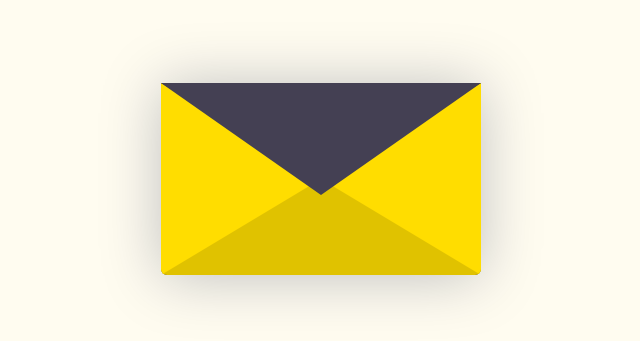
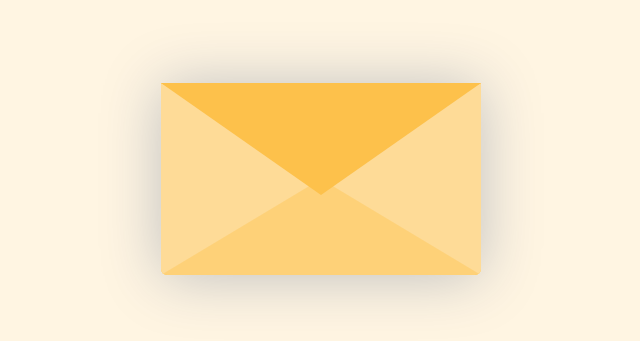
Before and after one commit to himayand21/greeting-card, a React (Create React App) app: page / in a window 1280 px wide. Shown: the part 221-562 px from the top of the page, without its empty margins (319-959 px from the left). Built offline with nearby package versions, Linux system fonts and the light colour scheme.

Commit message:
feat(ui): appears and scales

```diff
--- a/src/styles/components/envelope.scss
+++ b/src/styles/components/envelope.scss
@@ -1,11 +1,12 @@
 @import "./letter.scss";
+
 @mixin envelope-style($env-width) {
     $env-height: 0.6 * $env-width;
     .envlope-wrapper {
         height: $env-height;
         position: relative;
+        @include appear-scale();
         @include letter-styles($env-width, $env-height);
-
         &.open {
             .envelope {
                 .front {
@@ -16,8 +17,6 @@
             }
             .letter {
                 @include go-up-scale4($env-height);
-            }
-            .letter {
                 .back {
                     @include flip-card;
                 }
@@ -31,7 +30,6 @@
                 }
                 .card-text {
                     @include show-content;
-
                 }
             }
         }
--- a/src/styles/components/letter.scss
+++ b/src/styles/components/letter.scss
@@ -31,7 +31,7 @@
                 opacity: 0;
                 font-size: (0.1 * $env-width);
                 font-family: 'Parisienne', cursive;
-                color: $color-flap;
+                color: $color-pen;
                 h6, p {
                     margin: 0;
                 }
--- a/src/styles/partials/_animations.scss
+++ b/src/styles/partials/_animations.scss
@@ -1,17 +1,14 @@
-// @keyframes go-up-scale6 {
-//   0% {
-//     transform: rotateZ(90deg) translateX(-25%);
-//   }
-//   50% {
-//     transform: scale(1.1) rotateZ(90deg) translateX(-200px);
-//   }
-//   70% {
-//     transform: scale(1.3) rotateZ(90deg) translateX(20%) translateY(-22%);
-//   }
-//   100% {
-//     transform: scale(1.6) rotateZ(0deg) translateX(50%) translateY(-22%);
-//   }
-// }
+@keyframes appear-scale {
+  0% {
+    transform: translateY(-60vh) scale(0.1);
+  }
+  50% {
+    transform: translateY(5vh) scale(0.5);
+  }
+  100% {
+    transform: translateY(0px) scale(1);
+  }
+}
 
 @keyframes free-fall {
   0% {
--- a/src/styles/partials/_colors.scss
+++ b/src/styles/partials/_colors.scss
@@ -1,6 +1,6 @@
-$color-flap: rgb(68, 64, 83);
-$color-env: rgb(255, 221, 0);
+$color-flap: #fdc14b;
+$color-env: lighten($color-flap, 15%);
 $color-env2: darken($color-env, 6%);
-$color-bg: rgb(255, 252, 240);
+$color-bg: lighten($color-env, 15%);
+$color-pen: rgb(68, 64, 83);
 $color-box-shadow: darken(white, 25%);
-$color-red: rgb(214, 39, 40);
--- a/src/styles/partials/_mixins.scss
+++ b/src/styles/partials/_mixins.scss
@@ -23,9 +23,6 @@
         }
     }
 }
-@mixin go-up-scale6 {
-    animation: go-up-scale6 2s linear 1s 1 forwards;
-}
 
 @mixin flex-center {
     display: flex;
@@ -45,6 +42,10 @@
     animation: flip-card-reverse-appear 1s linear 3s 1 forwards;
 }
 
-@mixin  show-content {
+@mixin show-content {
     animation: show-content 0.3s linear 4s 1 forwards;
 }
+
+@mixin appear-scale {
+    animation: appear-scale 2s linear 0s 1 forwards;
+}
```
